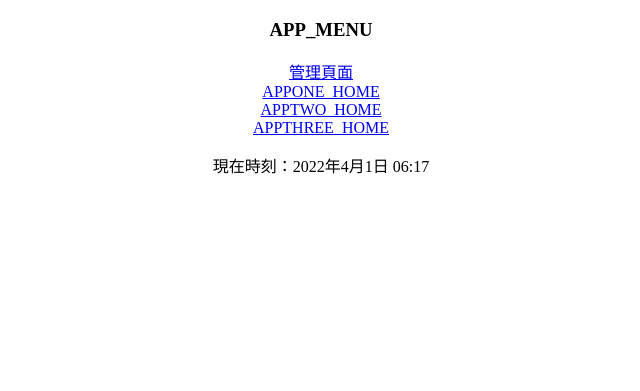
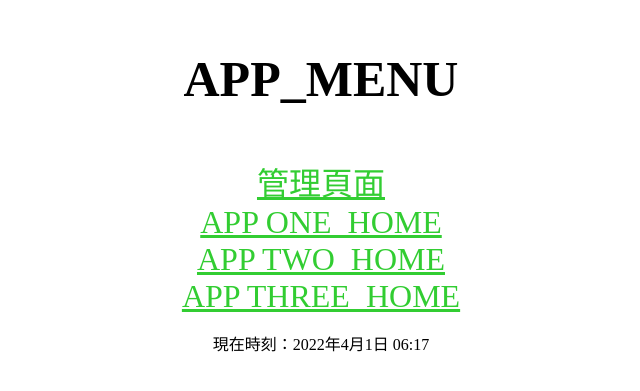
Before and after one commit to as-wanger/Django_web, a Django app: page / in a window 1280 px wide. Shown: the top 391 px of the page, without its empty margins (319-959 px from the left). Run offline with Django 4.2, Linux system fonts and the light colour scheme.

Commit message:
Replace with css 4/6

```diff
--- /dev/null
+++ b/static/css/main.css
@@ -0,0 +1,9 @@
+h3 {
+    font-size: 50px;
+    text-align: center;
+}
+
+a {
+    font-size: 200%;
+    color: limegreen;
+}
--- a/templates/app_/main.html
+++ b/templates/app_/main.html
@@ -3,6 +3,8 @@
 <head>
     <meta charset="UTF-8">
     <title>Title</title>
+    {% load static %}
+    <link rel="stylesheet" href="{% static "css/main.css" %}">
 </head>
 <body>
     <div class="select2-container">
@@ -10,16 +12,16 @@
             <div class="col-sm-4 col-md-4">
                 <div class="panel panel-default">
                     <div class="panel-heading" >
-                        <h3 align="center">
+                        <h3>
                             APP_MENU
                         </h3>
                     </div>
                     <div class="panel-body">
                         <div class="list-group" align="center">
                             <a href="/admin" class="list-group-item">管理頁面</a><br>
-                            <a href="/app_one/" class="list-group-item">APPONE_HOME</a><br>
-                            <a href="/app_two/" class="list-group-item">APPTWO_HOME</a><br>
-                            <a href="/app_three/" class="list-group-item">APPTHREE_HOME</a>
+                            <a href="/app_one/" class="list-group-item">APP ONE_HOME</a><br>
+                            <a href="/app_two/" class="list-group-item">APP TWO_HOME</a><br>
+                            <a href="/app_three/" class="list-group-item">APP THREE_HOME</a>
                         </div>
                         <script type="text/javascript" src="http://feedjit.com/serve/?vv=1515&amp;tft=3&amp;dd=0&amp;wid=&amp;pid=0&amp;proid=0&amp;bc=FFFFFF&amp;tc=000000&amp;brd1=012B6B&amp;lnk=135D9E&amp;hc=FFFFFF&amp;hfc=2853A8&amp;btn=C99700&amp;ww=190&amp;wne=6&amp;srefs=0"></script>
                         <noscript><a href="http://feedjit.com/">
```
